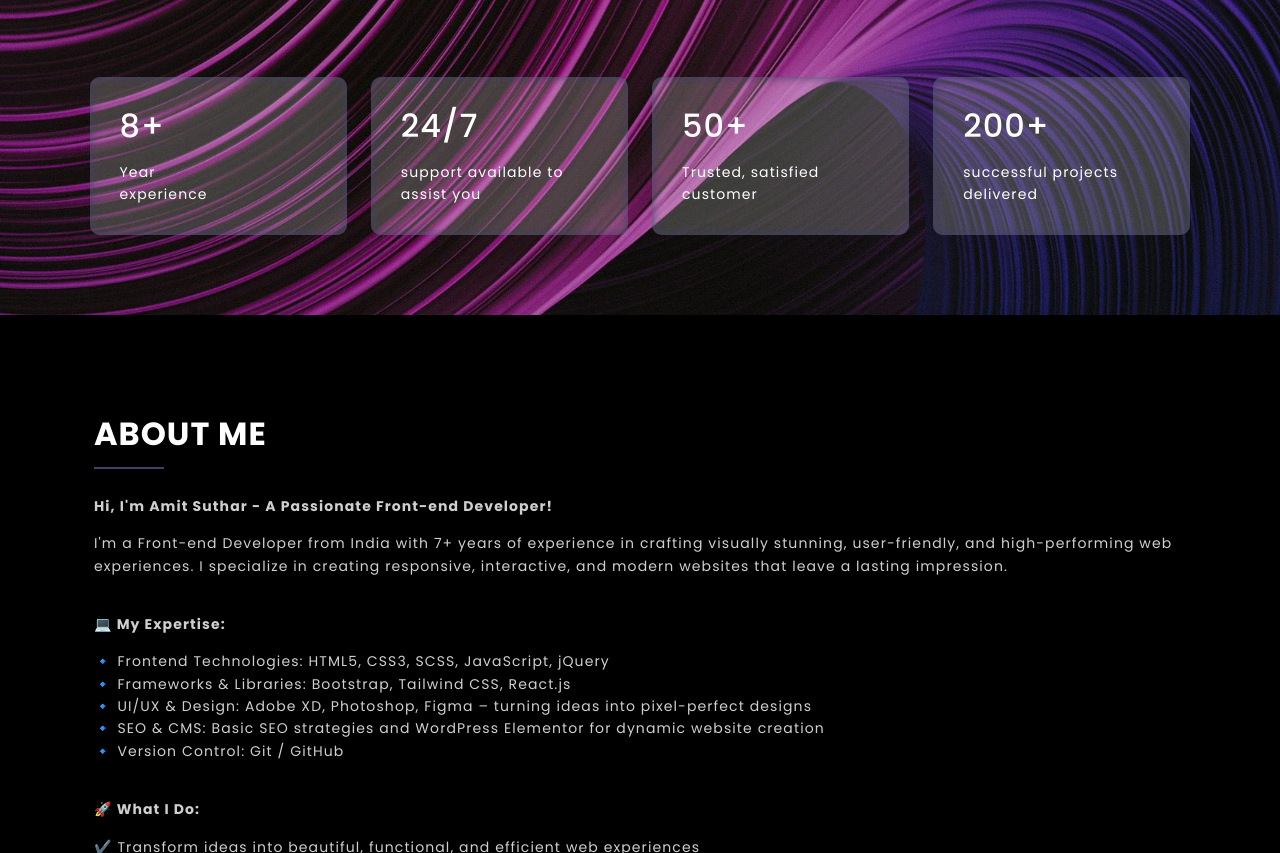
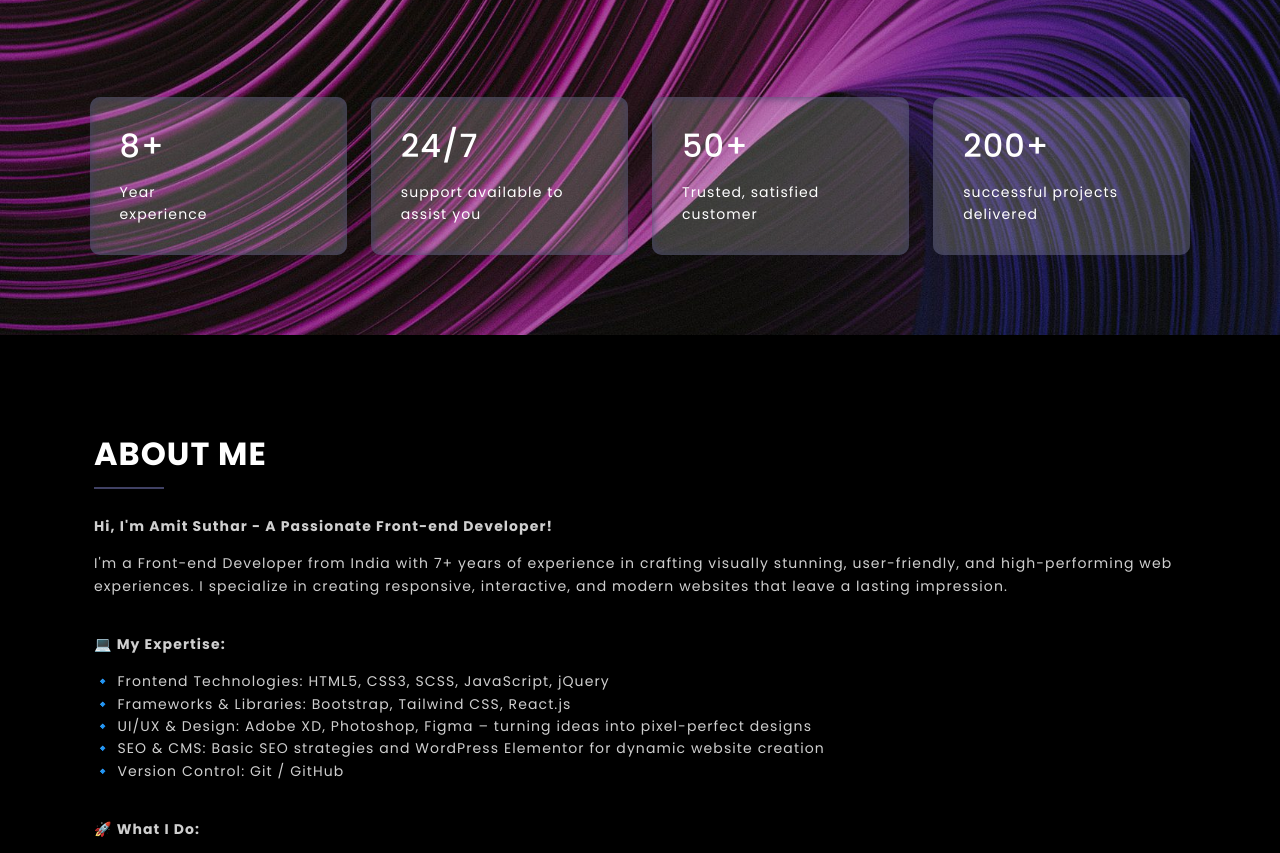
Before and after one commit to AmitsutharBKN/iamitech, a React app: page / in a window 1280 px wide. Shown: the part 618-1471 px from the top of the page. Built offline with nearby package versions, Linux system fonts and the light colour scheme; a web font is replaced by a local one.

Commit message:
12-03-2025

```diff
--- a/src/components/moreInfo/moreInfo.scss
+++ b/src/components/moreInfo/moreInfo.scss
@@ -2,7 +2,7 @@
 
 .homeBlock-section {
 	@include comman;
-	padding: 80px 0px 0px;
+	padding: 100px 0px 0px;
 	}
 
 .homeBlock-section>.container {
```
Also changed, not shown: src/components/moreInfo/moreInfo.css, 1 other file.
